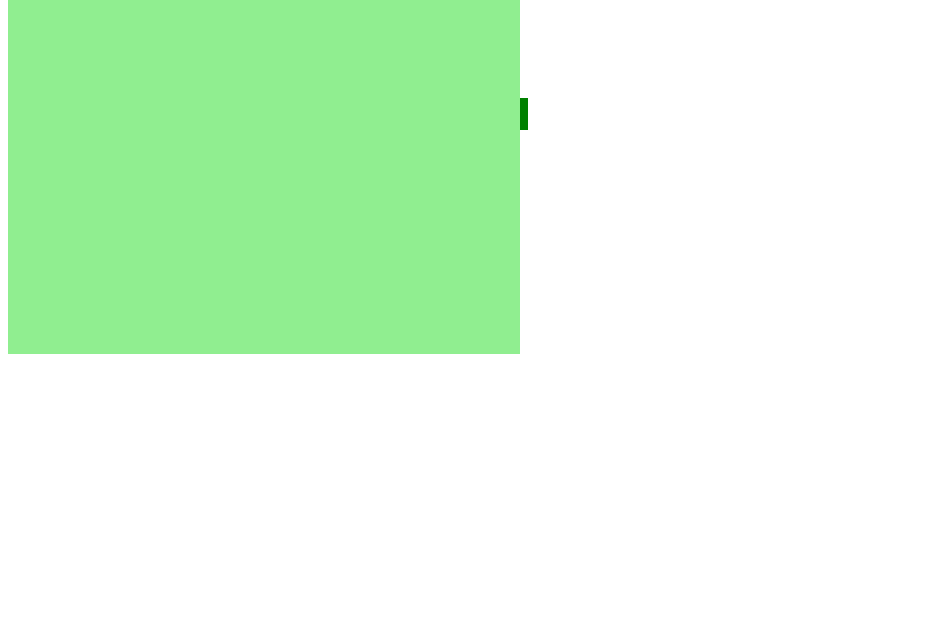
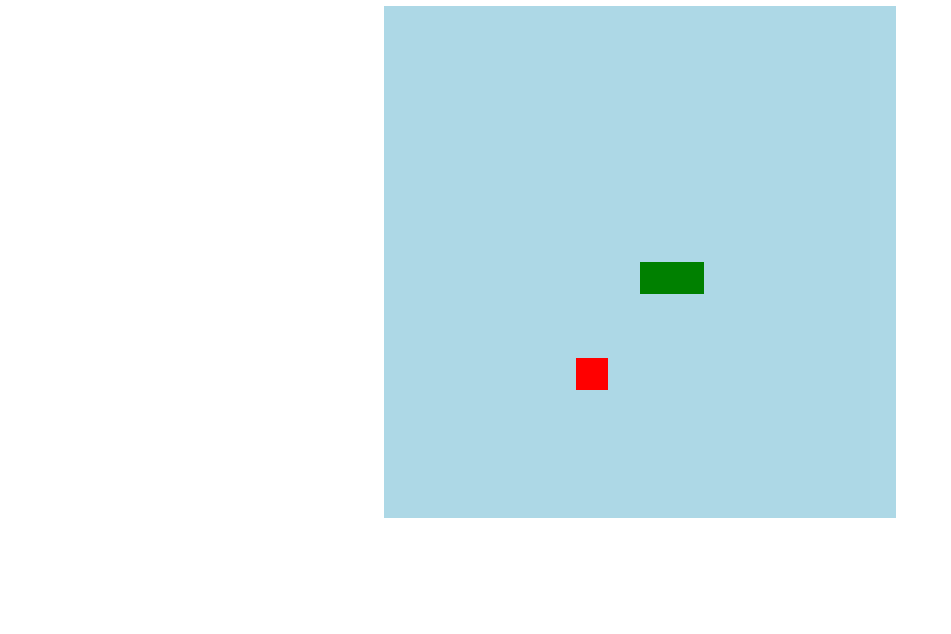
Before and after one commit to Gabriela-Di/jogo-da-cobrinha-com-JavaScript, a plain HTML site: page index.html in a window 1280 px wide. Shown: the part 166-800 px from the top of the page, without its empty margins (0-951 px from the left). Drawn offline with Linux system fonts and the light colour scheme.

Commit message:
commit.final

```diff
--- a/index.html
+++ b/index.html
@@ -9,6 +9,7 @@
     <title>Snake Game</title>
 </head>
 <body>
-    <canvas id= "snake" width ="520" height="520"></canvas>
+    <h1>Snake Game</h1>
+    <canvas id= "snake" width ="512" height="512"></canvas>
 </body>
 </html>
--- a/script.js
+++ b/script.js
@@ -8,9 +8,13 @@ snake[0] = {
 }
 
 let direction = "right";
+let food = {
+    x: Math.floor(Math.random() * 15 + 1)* box,
+    y: Math.floor(Math.random() * 15 + 1)* box
+}
 
 function criarBG() {
-    context.fillStyle ="lightgreen";
+    context.fillStyle ="lightblue";
     context.fillRect (0, 0, 16 * box, 16 * box);
 }
 
@@ -19,6 +23,11 @@ function criarCobrinha(){
         context.fillStyle = "green";
         context.fillRect(snake[i].x, snake[i].y, box, box);
     }
+}
+
+function drawfood (){
+    context.fillStyle = "red";
+    context.fillRect(food.x, food.y, box, box);
 }
 
 document.addEventListener("keydown", update);
@@ -32,8 +41,22 @@ function update (event){
 }
 
 function iniciarJogo(){
+
+    for(i= 1; i < snake.length; i++){
+        if(snake[0].x == snake[i].x && snake[0].y == snake[i].y){
+            clearInterval(jogo);
+            alert('Game Over :)');
+        }
+    }
+
+    if(snake[0].x > 15* box && direction == "right")snake[0].x =0;
+    if(snake[0].x < 0 && direction == "left")snake[0].x = 16 * box;
+    if(snake[0].y > 15* box && direction == "down")snake[0].y =0;
+    if(snake[0].y < 0 && direction == "up")snake[0].y = 16 * box;
+
     criarBG();
     criarCobrinha();
+    drawfood();
 
     let snakeX = snake [0].x;
     let snakeY = snake [0].y;
@@ -43,7 +66,12 @@ function iniciarJogo(){
     if(direction == "up") snakeY -= box;
     if(direction == "down") snakeY +=box;
 
-    snake.pop();
+    if(snakeX != food.x || snakeY != food.y){
+        snake.pop();
+    }
+    else {food.x = Math.floor(Math.random() * 15 + 1)* box;
+        food.y = Math.floor(Math.random() * 15 + 1)* box;
+    }
 
     let newHead ={
         x: snakeX,
--- a/style.css
+++ b/style.css
@@ -0,0 +1,9 @@
+body{
+  height: 95vh;
+  width: 95;
+  display: flex;
+  justify-content: center;
+  align-items: center;
+  flex-direction: column;
+  color:rgb(44, 139, 44);
+}
```
